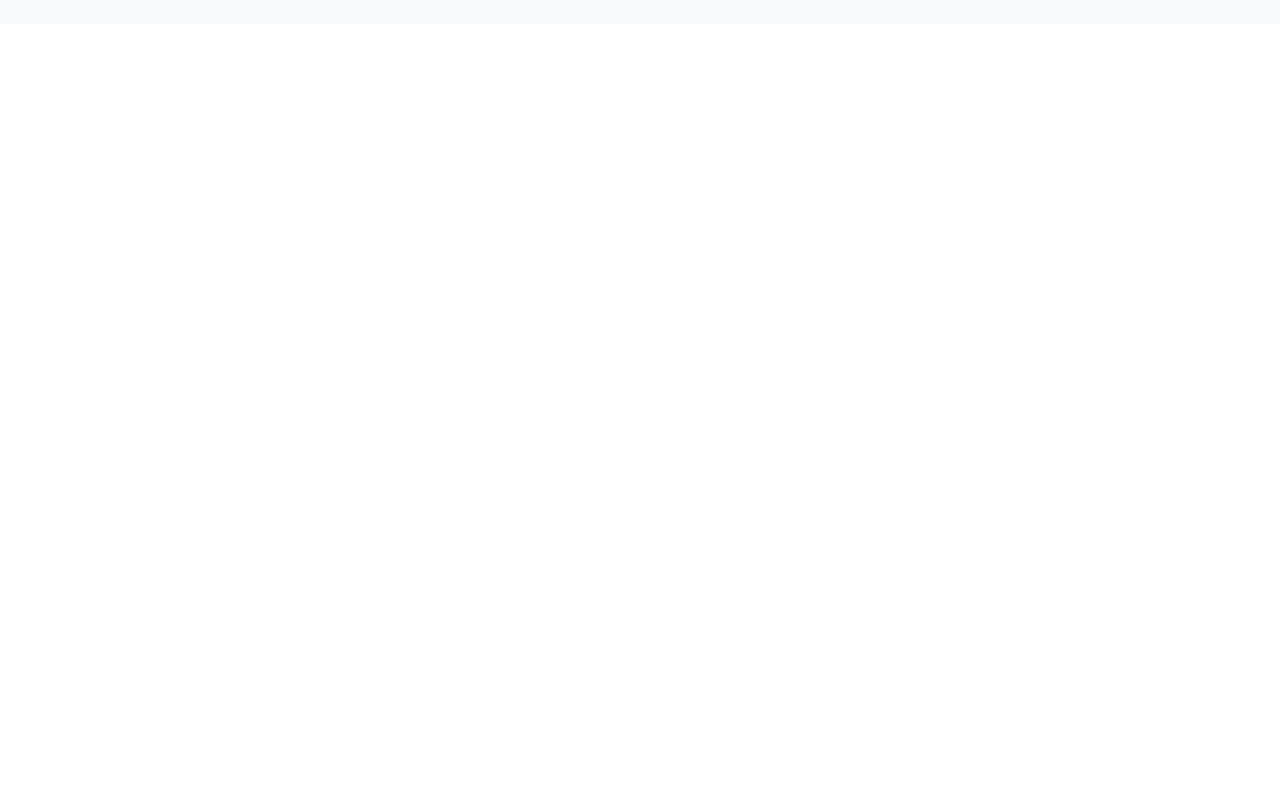
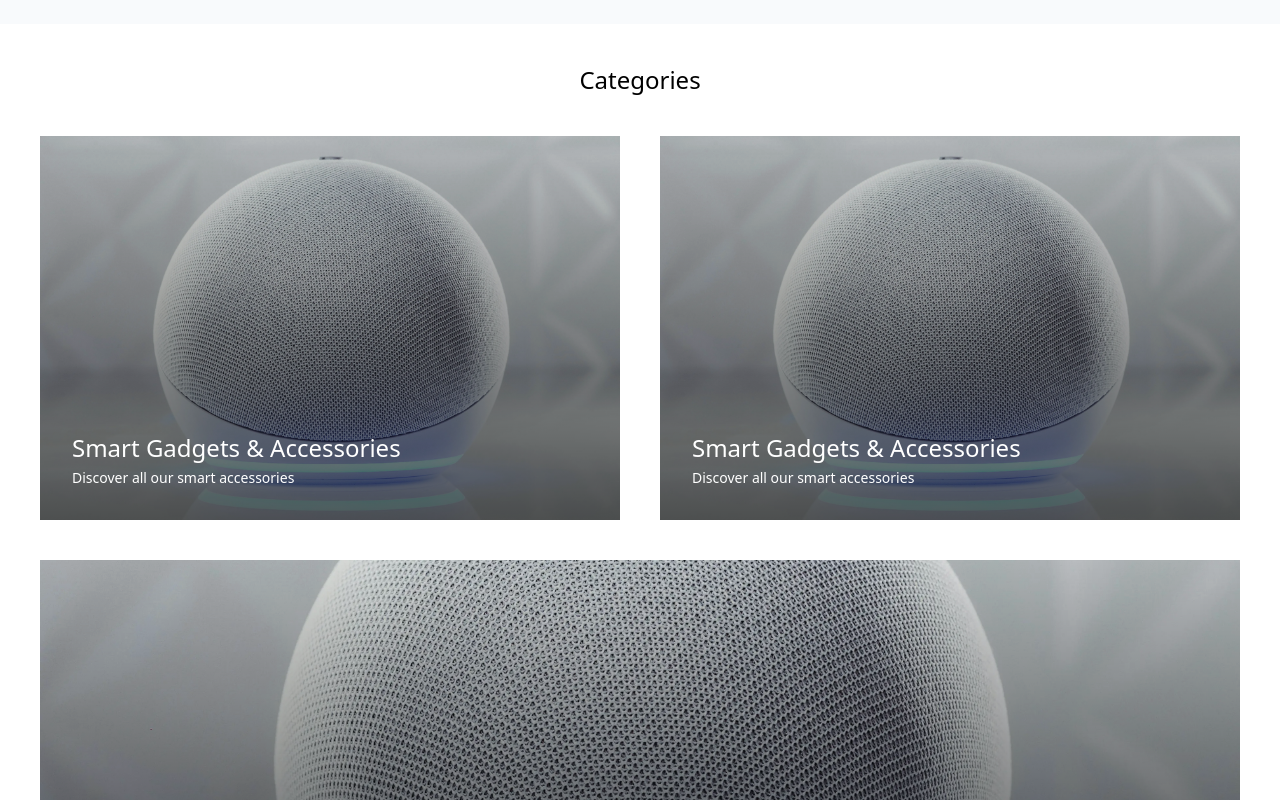
Before and after one commit to davidvchang/TechQuality---Ecommerce, a React (Vite) app in the folder frontend/: page / in a window 1280 px wide. Shown: the part 960-1760 px from the top of the page. Before the commit the page ends 984 px from the top, so only its background shows below. Built offline with nearby package versions, Linux system fonts and the light colour scheme.

Commit message:
Add: CategoryHome section

```diff
--- /dev/null
+++ b/frontend/src/components/CategoryHome.tsx
@@ -0,0 +1,26 @@
+import React from 'react'
+
+interface PropsCategoryHome {
+    image: string,
+    title_category: string,
+    description_category: string
+}
+
+const CategoryHome:React.FC<PropsCategoryHome> = ({ image, title_category, description_category}) => {
+  return (
+    <div className='flex-1 min-w-96 h-96 overflow-hidden relative z-0'>
+
+        <img src={image} alt="" className='w-full h-full object-cover brightness-90 hover:scale-105 hover:transition duration-300 hover:cursor-pointer'/>
+
+        <div className="absolute inset-0 bg-gradient-to-t from-black/60 to-transparent hover:cursor-pointer hover:scale-105 hover:transition duration-300"></div>
+
+
+        <div className='absolute z-20 bottom-0 p-8 flex flex-col gap-1'>
+            <span className='text-2xl text-white font-light'>{title_category}</span>
+            <span className='text-sm text-white font-light'>{description_category}</span>
+        </div>
+    </div>
+  )
+}
+
+export default CategoryHome
--- a/frontend/src/pages/Home.tsx
+++ b/frontend/src/pages/Home.tsx
@@ -1,8 +1,10 @@
 import React from 'react'
 import NavBar from '../components/NavBar'
-import PresentationIMG from '../assets/img/pexels-pixabay-39559.webp'
+import PresentationIMG from '../assets/img/Portada.webp'
 import { ArrowRight, Truck, Shield, Clock, CreditCard } from 'lucide-react';
 import Feature from '../components/Feature';
+import AlexaImg from '../assets/img/Alexa.webp'
+import CategoryHome from '../components/CategoryHome';
 
 const Home:React.FC = () => {
   return (
@@ -28,6 +30,16 @@ const Home:React.FC = () => {
           <Feature icon={<Clock className='w-8 h-8'/>} title='30-Day Returns' description='Hassle-free returns'/>
           <Feature icon={<CreditCard className='w-8 h-8'/>} title='Secure Payment' description='256-bit encryption'/>
         </div>
+
+        <div className='flex flex-col w-full items-center p-10 gap-10'>
+          <span className='text-2xl'>Categories</span>
+
+          <div className='flex flex-wrap w-full gap-10'>
+            <CategoryHome image={AlexaImg} title_category='Smart Gadgets & Accessories' description_category='Discover all our smart accessories'/>
+            <CategoryHome image={AlexaImg} title_category='Smart Gadgets & Accessories' description_category='Discover all our smart accessories'/>
+            <CategoryHome image={AlexaImg} title_category='Smart Gadgets & Accessories' description_category='Discover all our smart accessories'/>
+          </div>
+        </div>
     </section>
   )
 }
```
Also changed, not shown: frontend/src/assets/img/Alexa.webp (added), frontend/src/assets/img/Portada.webp (renamed from frontend/src/assets/img/pexels-pixabay-39559.webp).
